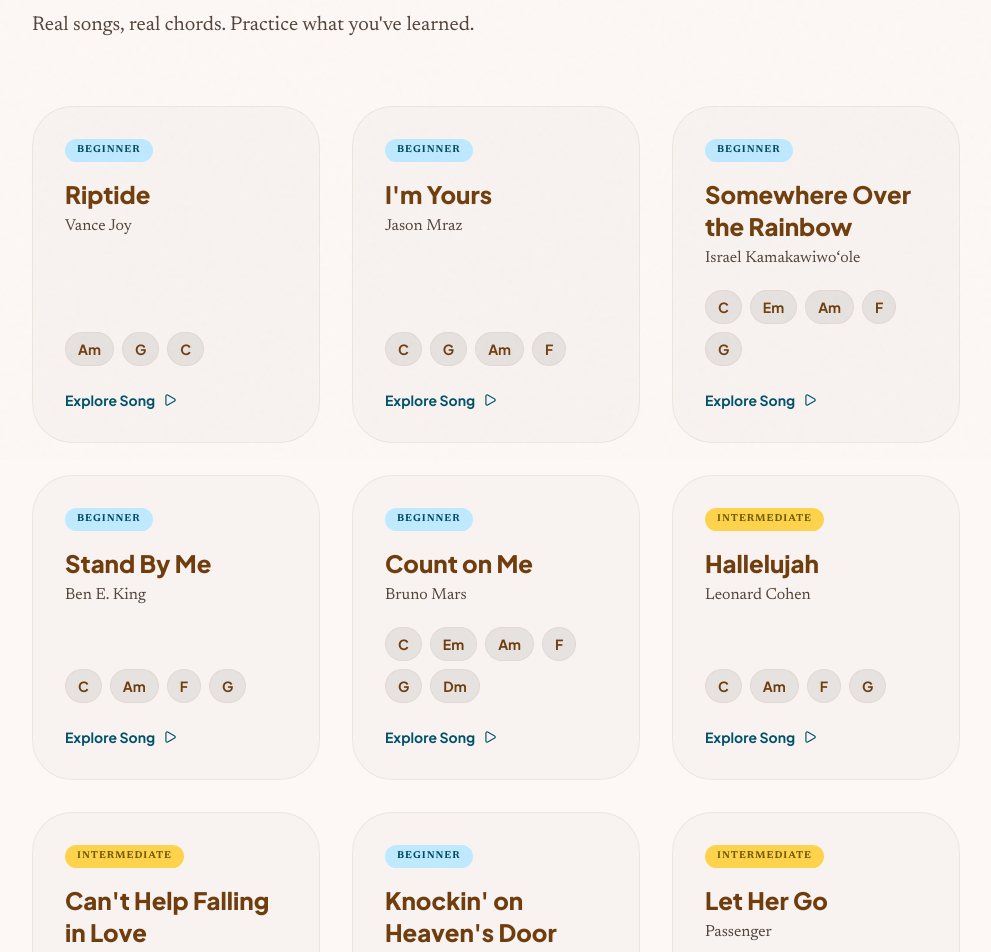
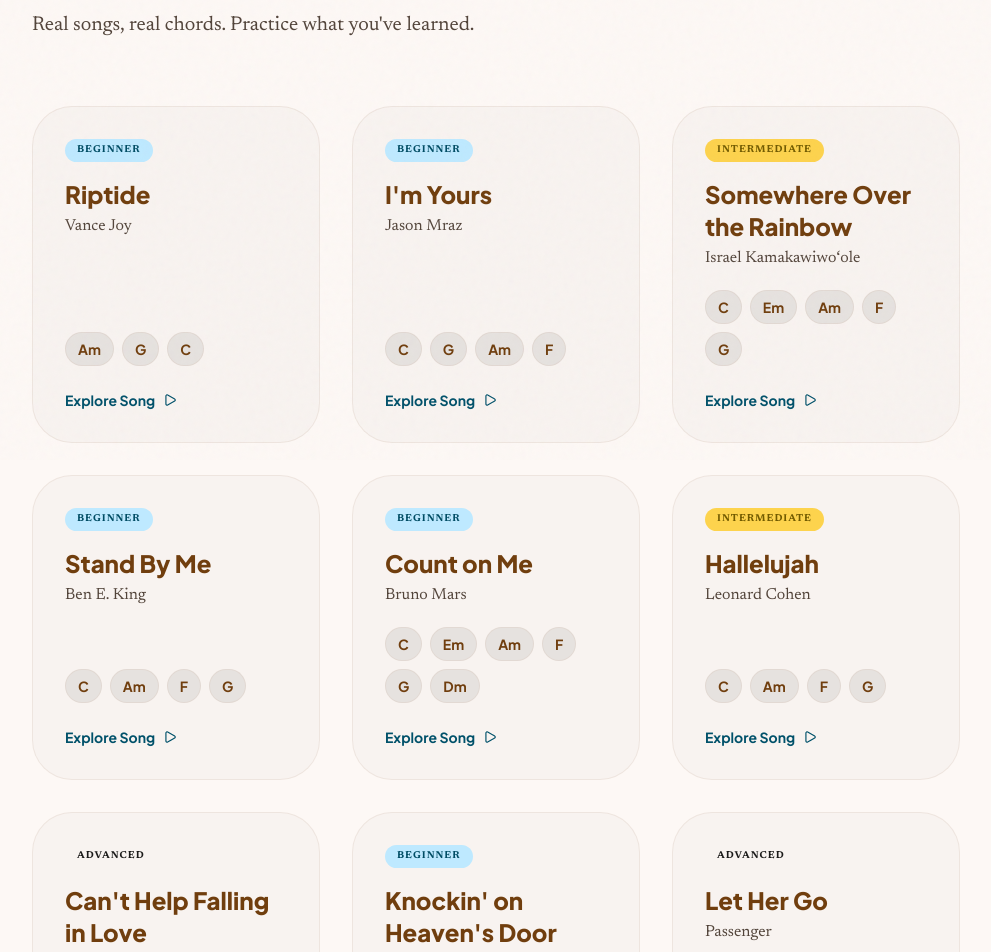
Before and after one commit to DotNetTitan/strum-and-spruce, a React (Vite) app: page /lessons/songs in a window 1280 px wide. Shown: the part 340-1292 px from the top of the page, without its empty margins (272-1263 px from the left). Built offline with nearby package versions, Linux system fonts and the light colour scheme.

Commit message:
Update the difficulty values and type definition

```diff
--- a/src/data/songs.ts
+++ b/src/data/songs.ts
@@ -2,7 +2,7 @@
   id: string;
   title: string;
   artist: string;
-  difficulty: 'Beginner' | 'Intermediate';
+  difficulty: 'Beginner' | 'Intermediate' | 'Advanced';
   chords: string[];
   progression: string;
   chordSheet?: string;
@@ -138,7 +138,7 @@
     id: 'somewhere-over-rainbow',
     title: 'Somewhere Over the Rainbow',
     artist: 'Israel Kamakawiwoʻole',
-    difficulty: 'Beginner',
+    difficulty: 'Intermediate',
     chords: ['C', 'Em', 'Am', 'F', 'G'],
     progression: 'C → Em → Am → F → G',
     youtubeId: 'O1Adut2d9Pk',
@@ -409,7 +409,7 @@
     id: 'cant-help-falling-in-love',
     title: "Can't Help Falling in Love",
     artist: 'Elvis Presley',
-    difficulty: 'Intermediate',
+    difficulty: 'Advanced',
     chords: ['C', 'Em', 'Am', 'F', 'G', 'B7', 'A7', 'Dm'],
     progression: 'C → Em → Am → F → G',
     youtubeId: 'oILIeBW7RF0',
@@ -510,7 +510,7 @@
     id: 'let-her-go',
     title: 'Let Her Go',
     artist: 'Passenger',
-    difficulty: 'Intermediate',
+    difficulty: 'Advanced',
     chords: ['C', 'G', 'Am', 'F', 'Em', 'D', 'Bm'],
     progression: 'C → G → Am → F',
     youtubeId: 'iyVjRMOY2HI',
```
